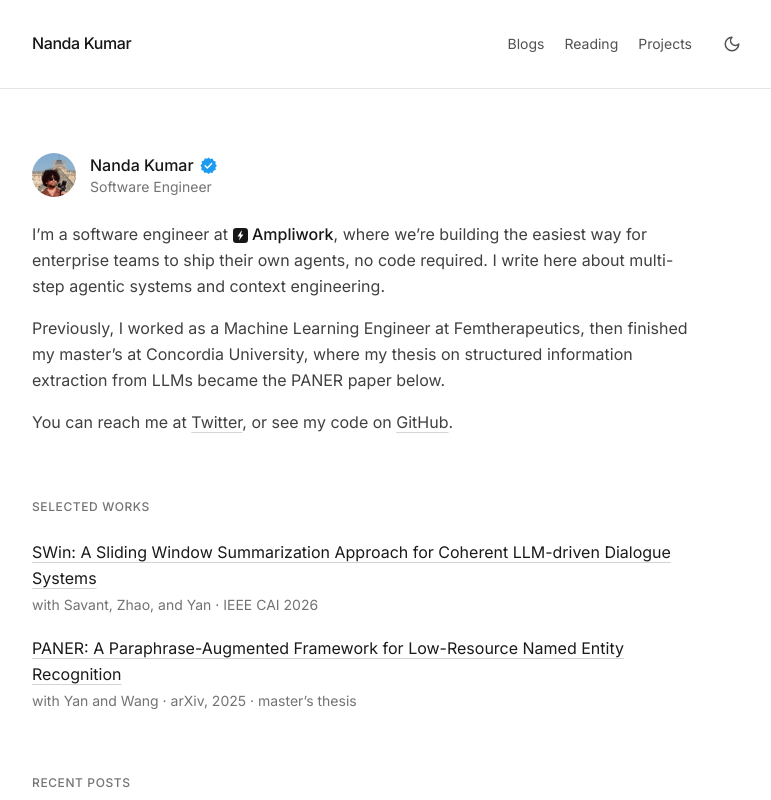
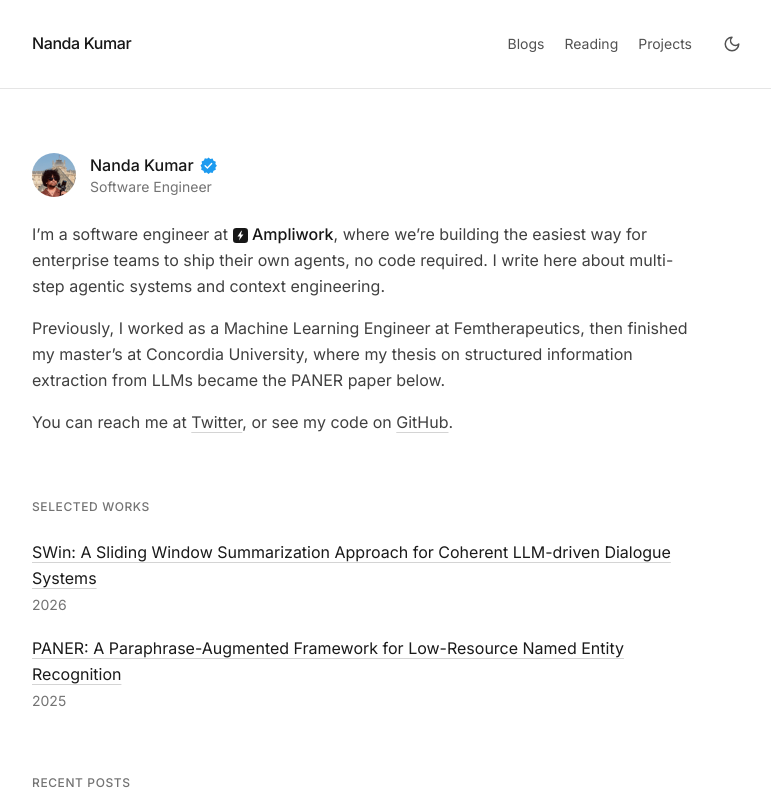
Before and after one commit to parzival1l/parzival1l.github.io, a Next.js app: page / in a window 1280 px wide. Shown: the top 800 px of the page, without its empty margins (248-1019 px from the left). Built offline with nearby package versions, Linux system fonts and the light colour scheme.

Commit message:
Lighten Selected works entries to title + year

```diff
--- a/app/page.tsx
+++ b/app/page.tsx
@@ -115,9 +115,7 @@ export default function HomePage() {
               SWin: A Sliding Window Summarization Approach for Coherent
               LLM-driven Dialogue Systems
             </a>
-            <p className="mt-1 text-sm text-neutral-500">
-              with Savant, Zhao, and Yan &middot; IEEE CAI 2026
-            </p>
+            <p className="mt-1 text-sm text-neutral-500">2026</p>
           </li>
           <li>
             <a
@@ -129,10 +127,7 @@ export default function HomePage() {
               PANER: A Paraphrase-Augmented Framework for Low-Resource Named
               Entity Recognition
             </a>
-            <p className="mt-1 text-sm text-neutral-500">
-              with Yan and Wang &middot; arXiv, 2025 &middot; master&rsquo;s
-              thesis
-            </p>
+            <p className="mt-1 text-sm text-neutral-500">2025</p>
           </li>
         </ul>
       </section>
```
